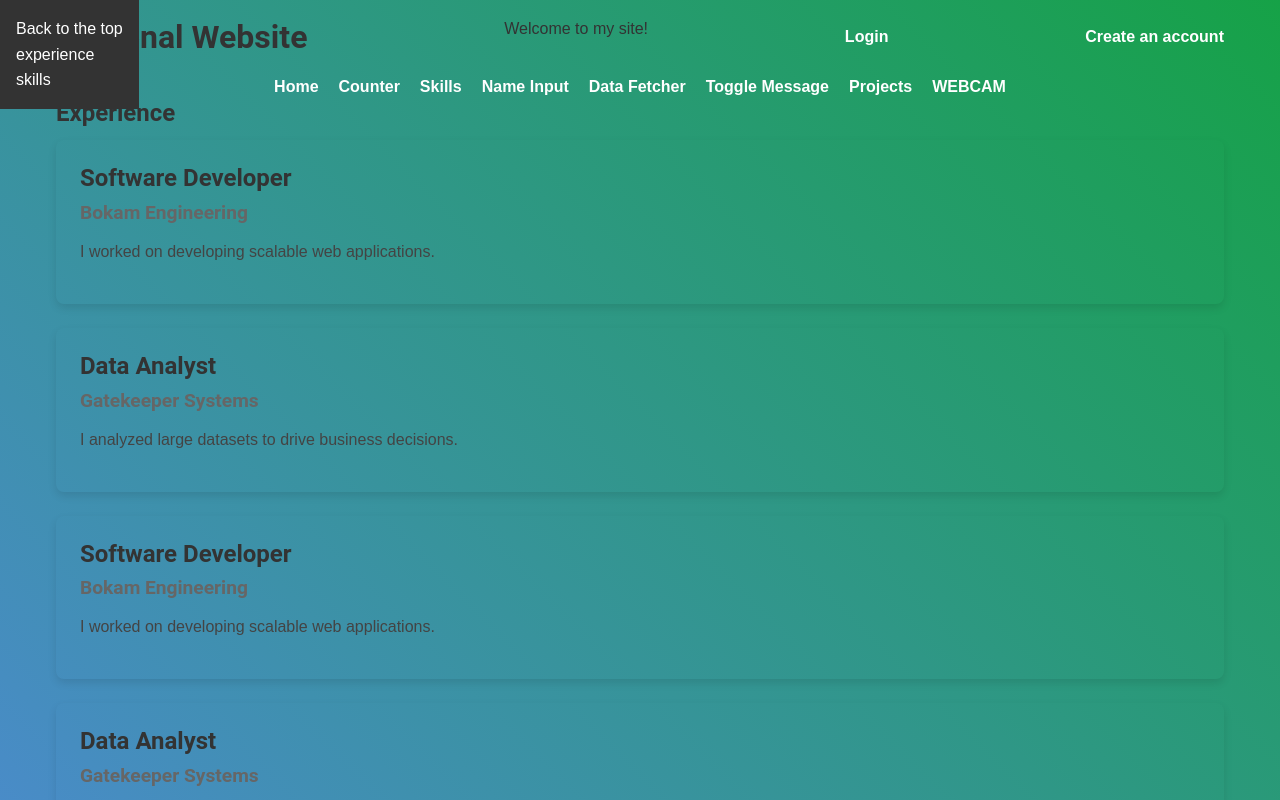
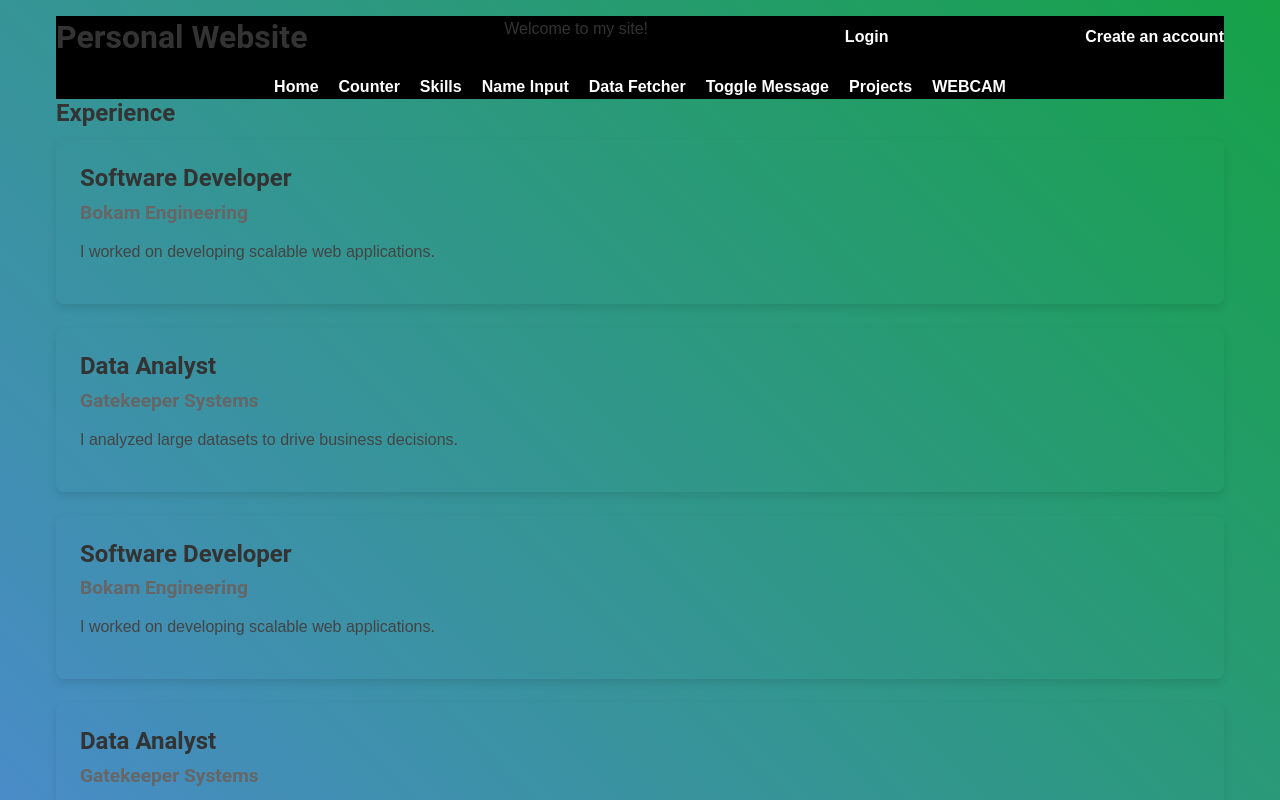
Before and after one commit to Ikshv/ikshv.github.io, a React (Create React App) app in the folder frontend/: page /#/ in a window 1280 px wide. Shown: the top 800 px of the page. Built offline with nearby package versions, Linux system fonts and the light colour scheme.

Commit message:
slight changes to header

```diff
--- a/frontend/src/components/Header.css
+++ b/frontend/src/components/Header.css
@@ -1,5 +1,7 @@
 .header {
     position: sticky;
+    top: 0;
+    background-color: #000;
 }
 
 .header-top {
@@ -19,6 +21,12 @@
     display: flex;
     justify-content: center;
     gap: 20px;
+    position: sticky;
+    top: 0;
+    background-color: black;
+    width: 100%;
+    z-index: 1000;
+
 }
 
 .nav-link {
--- a/frontend/src/pages/Home.js
+++ b/frontend/src/pages/Home.js
@@ -9,7 +9,7 @@ function Home() {
     return (
         <main className='home'>
             {/* <Api /> */}
-            <Sidebar />
+            {/* <Sidebar /> */}
             {/* <Hero /> */}
             <Experience />
             <Skills />
```
